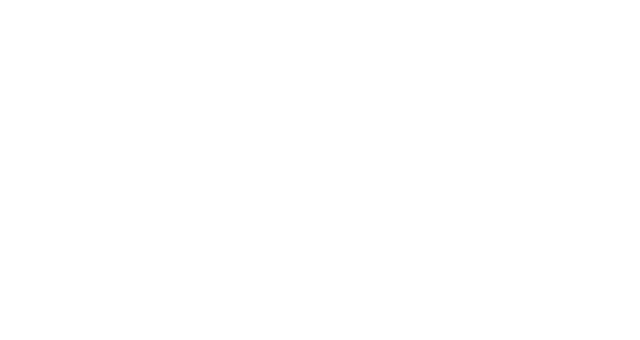
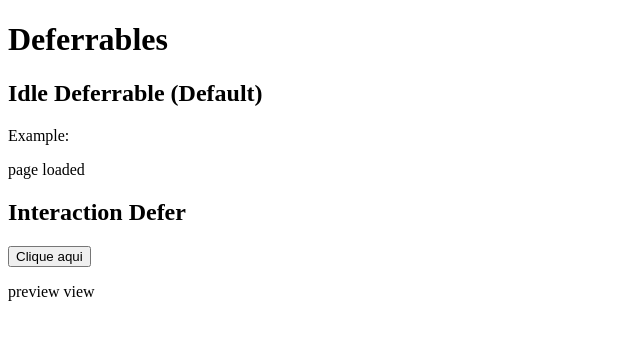
Before and after one commit to Guilhercs/ReviewAngular17, an Angular app: page /deferrables in a window 1280 px wide. Before the commit this address led to /. Shown: the top 340 px of the page, without its empty margins (0-640 px from the left). Built offline with nearby package versions, Linux system fonts and the light colour scheme.

Commit message:
chore(deferrables): defer, placeholder, loading

```diff
--- a/src/app/app.routes.ts
+++ b/src/app/app.routes.ts
@@ -1,6 +1,8 @@
 import { Routes } from '@angular/router';
 import { ControwFlowComponent } from './controw-flow/controw-flow.component';
+import { DeferrablesComponent } from './deferrables/deferrables.component';
 
 export const routes: Routes = [
-  {path: '', component: ControwFlowComponent}
+  { path: '', component: ControwFlowComponent },
+  { path: 'deferrables', component: DeferrablesComponent },
 ];
--- a/src/app/controw-flow/controw-flow.component.html
+++ b/src/app/controw-flow/controw-flow.component.html
@@ -56,3 +56,5 @@
     <p>Undefined condition</p>
   }
 }
+
+<button (click)="goTo()">See Deferrables</button>
--- a/src/app/controw-flow/controw-flow.component.ts
+++ b/src/app/controw-flow/controw-flow.component.ts
@@ -1,5 +1,6 @@
-import { AsyncPipe, CommonModule,  } from '@angular/common';
+import { AsyncPipe, CommonModule } from '@angular/common';
 import { Component } from '@angular/core';
+import { Router } from '@angular/router';
 import { BehaviorSubject, Observable, delay, of } from 'rxjs';
 
 @Component({
@@ -10,13 +11,14 @@ import { BehaviorSubject, Observable, delay, of } from 'rxjs';
   styleUrl: './controw-flow.component.scss',
 })
 export class ControwFlowComponent {
+  constructor(private router: Router) {}
   public isTrue = false;
   public loadingData$: Observable<string[]> = of([
     'item 1',
     'item 2',
     'item 3',
   ]).pipe(delay(4000));
-  public emptyArray$ = new BehaviorSubject<string[]>([])
+  public emptyArray$ = new BehaviorSubject<string[]>([]);
   public condition = true;
 
   ngOnInit() {
@@ -24,4 +26,8 @@ export class ControwFlowComponent {
       this.isTrue = true;
     }, 3000);
   }
+
+  goTo() {
+    this.router.navigate(['deferrables']);
+  }
 }
--- /dev/null
+++ b/src/app/deferrables/deferrables-view/deferrables-view.component.html
@@ -0,0 +1 @@
+<p>page loaded</p>
--- /dev/null
+++ b/src/app/deferrables/deferrables.component.html
@@ -0,0 +1,79 @@
+<!--
+  on - especifica uma condção de acionador usando um acionador de lista.
+  (idle, timer, viewport, interaction, hover, immediate, prefetch)
+
+  idle: valor padrão (faz o download de um chunk após o carregamento da tela e quando o navegador estiver inativo
+   - ganhando performance);
+
+  timer: carregar o defer, e após um tempo estipulado carrega o chunk, exemplo @defer (on (1000ms));
+
+  viewport: carrega quando chegar no componente, exemplo com scroll;
+
+  interaction: carrega o componente após a interação do usuário
+  exemplo de uso:
+    @defer (on interaction) {
+      ...
+    }
+
+    <button #trigger>clique aqui para carregar o componente</button>
+    @defer (on interaction(trigger)) {
+      ...
+    };
+
+  hover: Carrega quando colocar o ponteiro em cima;
+
+  immediate: carrega imediatamente;
+
+  prefetch: utilizado para uma adicionar um caarregamento, por exemplo:
+
+  aqui o carregamento será com o idle, mas o componente será renderizado
+  conforme a interação do usuário;
+
+  @defer (on interaction; prefetch on idle) {
+    ...
+  }
+  ,
+-->
+
+<h1>Deferrables</h1>
+
+<h2>Idle Deferrable (Default)</h2>
+<p>Example:</p>
+
+@defer (on idle) {
+
+<app-deferrables-view/>
+
+} @placeholder {
+
+  <p>preview view</p>
+
+} @loading {
+
+  <p>Loading...</p>
+
+} @error {
+
+  <p>loading failed</p>
+
+}
+
+<h2>Interaction Defer</h2>
+<button #onClick>Clique aqui</button>
+
+@defer (on interaction(onClick)) {
+
+  <app-deferrables-view/>
+
+} @placeholder {
+
+  <p>preview view</p>
+
+} @loading {
+
+  <p>Loading...</p>
+
+} @error {
+
+  <p>loading failed</p>
+}
--- /dev/null
+++ b/src/app/deferrables/deferrables.component.ts
@@ -0,0 +1,12 @@
+import { DeferrablesViewComponent } from './deferrables-view/deferrables-view.component';
+import { CUSTOM_ELEMENTS_SCHEMA, Component } from '@angular/core';
+
+@Component({
+  selector: 'app-deferrables',
+  standalone: true,
+  imports: [DeferrablesViewComponent],
+  templateUrl: './deferrables.component.html',
+  styleUrl: './deferrables.component.scss',
+  schemas: [CUSTOM_ELEMENTS_SCHEMA],
+})
+export class DeferrablesComponent {}
```
Also changed, not shown: src/app/deferrables/deferrables-view/deferrables-view.component.ts (added, +12 -0 lines), src/app/deferrables/deferrables-view/deferrables-view.component.scss (added), src/app/deferrables/deferrables.component.scss (added), 2 other files (tests, documents, lock files or other folders).
